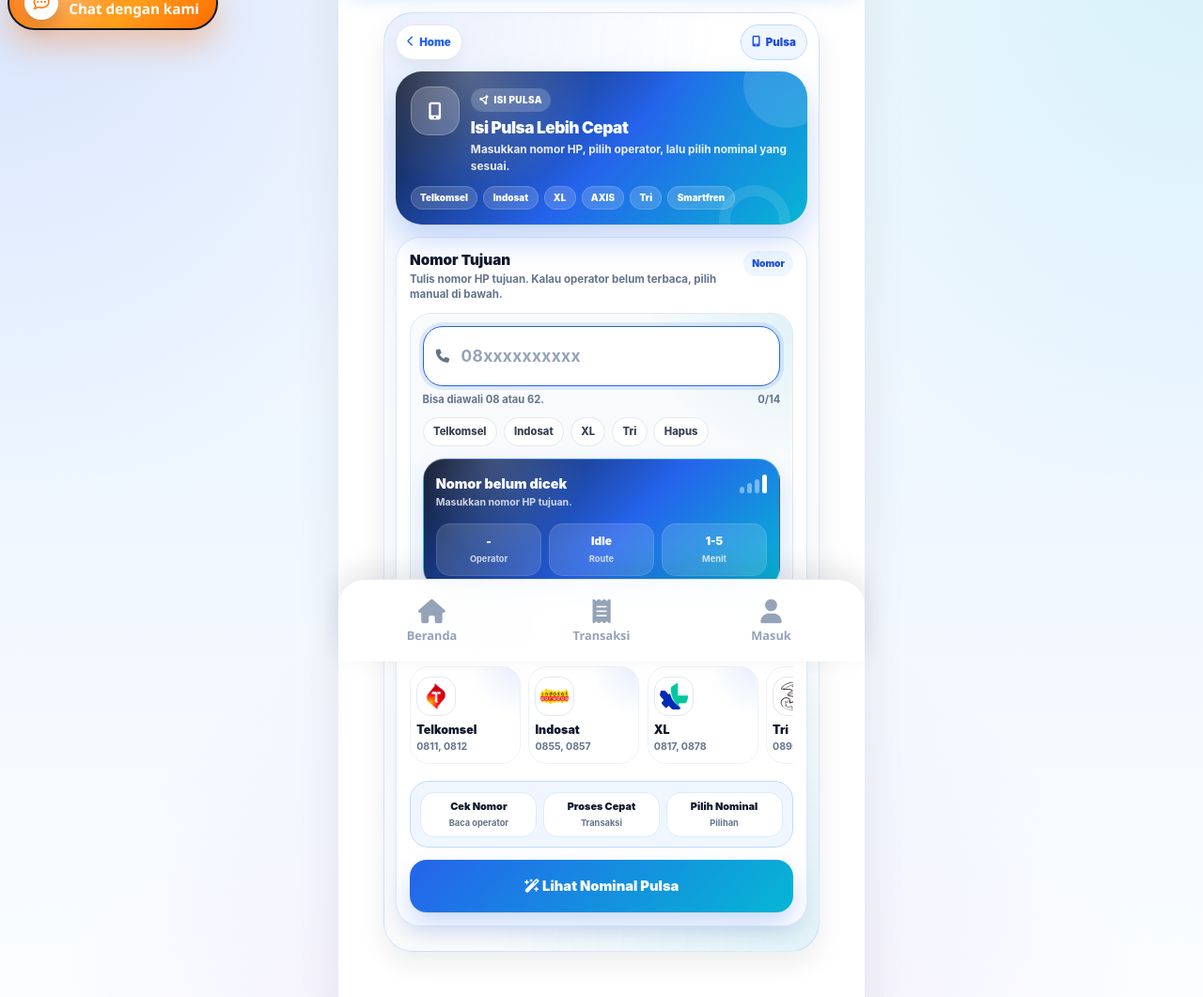
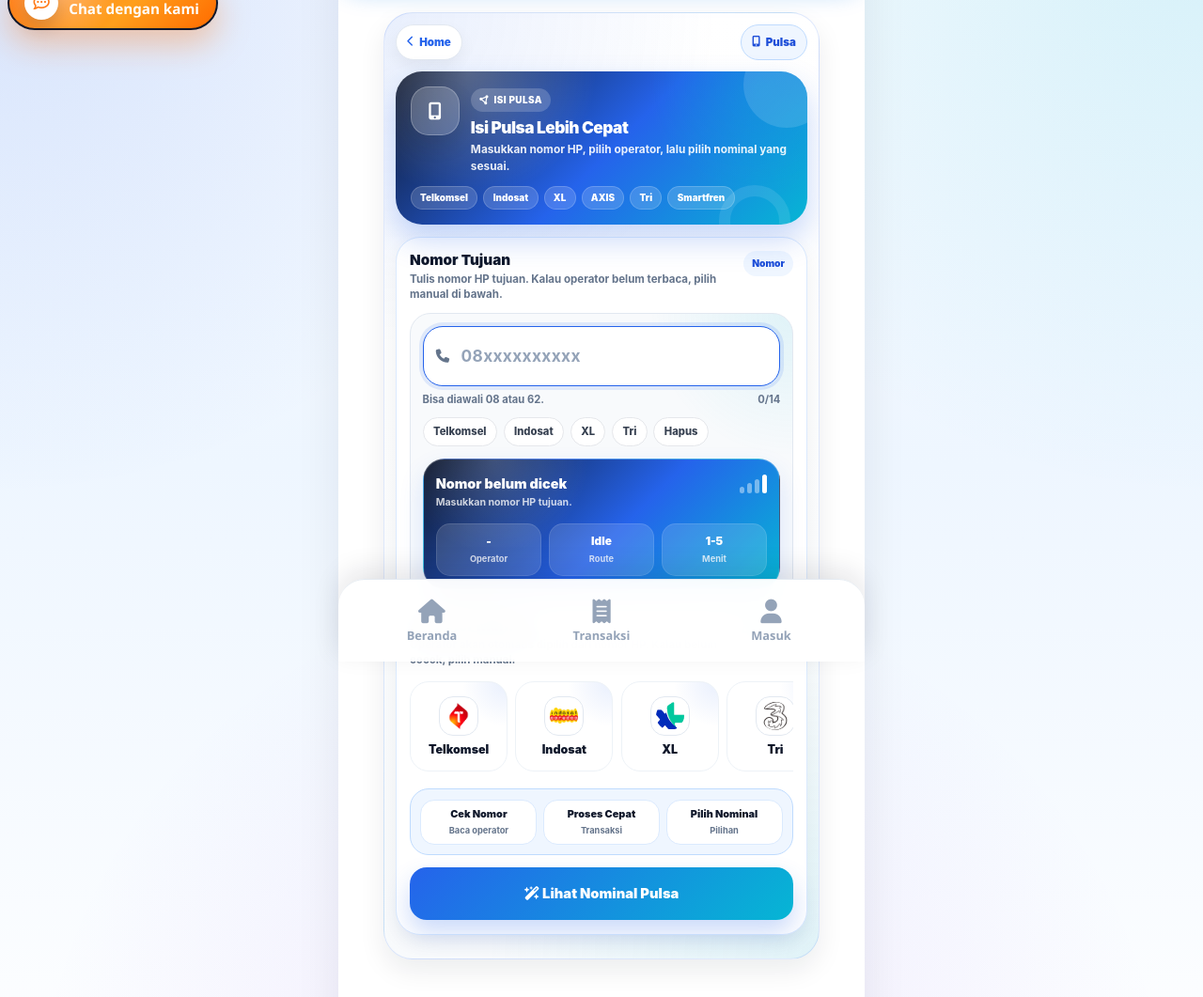
Before and after one commit to simanjuntakanggi381-alt/Pulsa-Ultra, a Flask app: page /pulsa in a window 1280 px wide. Shown: the part 96-1157 px from the top of the page at 94% size. Run offline with Flask 3, Linux system fonts and the light colour scheme.

Commit message:
Rapikan logo operator pulsa

```diff
--- a/templates/pulsa.html
+++ b/templates/pulsa.html
@@ -1260,6 +1260,43 @@ body{
         width:100%;
     }
 }
+
+/* Operator card dibuat lebih rapi: tanpa nomor prefix di bawah nama */
+.operator-card{
+    flex:0 0 104px !important;
+    min-height:96px !important;
+    padding:.72rem .62rem !important;
+    text-align:center !important;
+    display:flex;
+    flex-direction:column;
+    align-items:center;
+    justify-content:center;
+}
+
+.operator-card span{
+    display:none !important;
+}
+
+.operator-card strong{
+    margin-top:.44rem;
+    font-size:.78rem !important;
+    text-align:center !important;
+}
+
+.operator-logo{
+    margin:0 auto !important;
+}
+
+.operator-card.active{
+    transform:translateY(-2px);
+}
+
+.operator-card.auto-detected{
+    border-color:#16a34a !important;
+    background:#ecfdf5 !important;
+    box-shadow:0 12px 24px rgba(22,163,74,.12) !important;
+}
+
 </style>
 
 <div class="orbit-page">
@@ -1396,7 +1433,7 @@ body{
                     <div class="section-title">
                         <div>
                             <h3>Operator Manual</h3>
-                            <p>Pilih manual jika hasil baca nomor belum cocok.</p>
+                            <p>Operator akan otomatis dipilih dari nomor HP. Kalau belum cocok, pilih manual.</p>
                         </div>
                         <span class="section-pill">Operator</span>
                     </div>
@@ -1838,6 +1875,8 @@ body{
             card.classList.toggle('active',card.dataset.op===op);
         });
 
+        focusOperatorCard(op);
+
         simTitle.textContent='Operator '+meta(op).nama;
         simSubtitle.textContent='Operator sudah dipilih. Silakan lanjut pilih nominal.';
         simOperator.textContent=meta(op).nama;
@@ -1891,6 +1930,31 @@ body{
         });
     }
 
+
+    function focusOperatorCard(op){
+        const card=document.querySelector('.operator-card[data-op="'+op+'"]');
+
+        if(!card){
+            return;
+        }
+
+        document.querySelectorAll('.operator-card').forEach(function(item){
+            item.classList.remove('auto-detected');
+        });
+
+        card.classList.add('auto-detected');
+
+        setTimeout(function(){
+            card.classList.remove('auto-detected');
+        },1600);
+
+        card.scrollIntoView({
+            behavior:'smooth',
+            inline:'center',
+            block:'nearest'
+        });
+    }
+
     function updateInputInfo(){
         let nomor=cleanNumber(nomorInput.value);
 
@@ -1913,7 +1977,7 @@ body{
             setOperator(detected,true);
         }else if(nomor.length>=4){
             operatorInfo.style.display='block';
-            operatorInfo.innerHTML='<i class="fa-solid fa-circle-info"></i> Operator belum terbaca. Pilih manual di bawah.';
+            operatorInfo.innerHTML='<i class="fa-solid fa-circle-info"></i> Operator belum terbaca. Pilih manual jika diperlukan.';
             simTitle.textContent='Operator Manual';
             simSubtitle.textContent='Pilih operator manual untuk lanjut ke daftar nominal.';
             simOperator.textContent='Manual';
```
